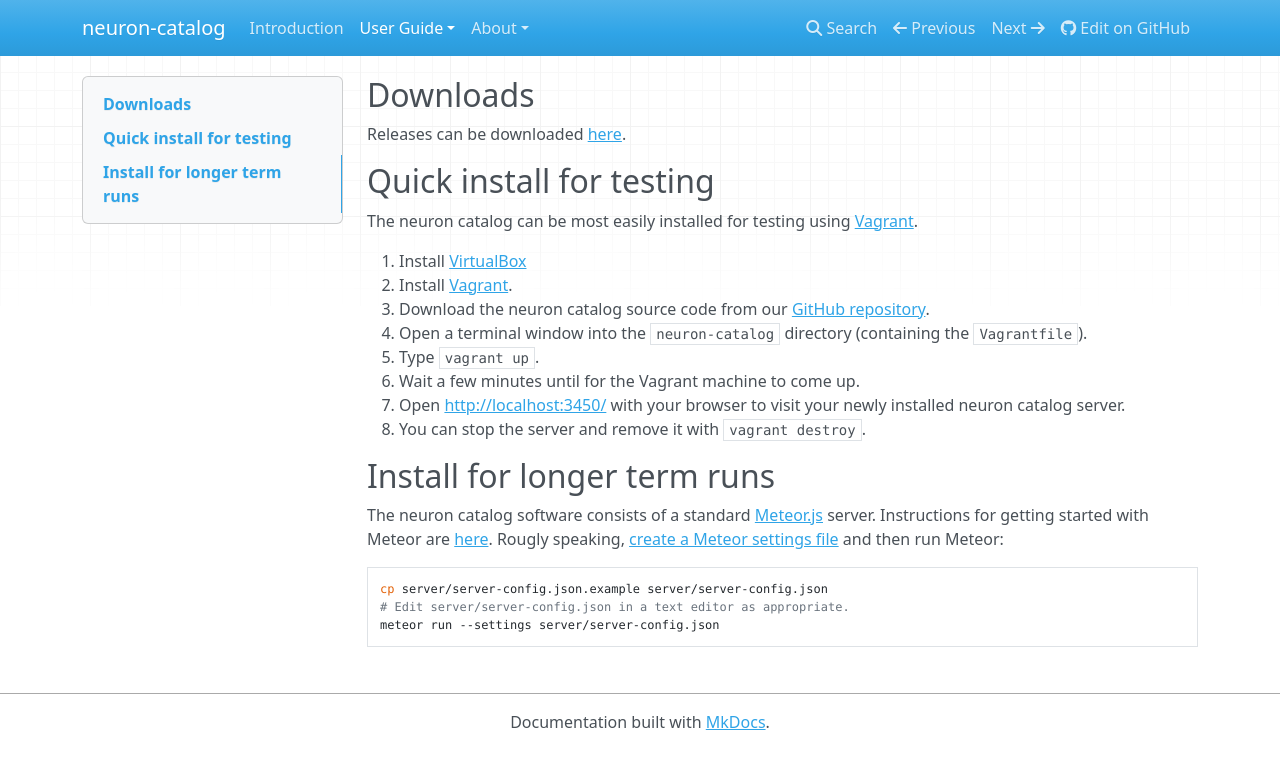
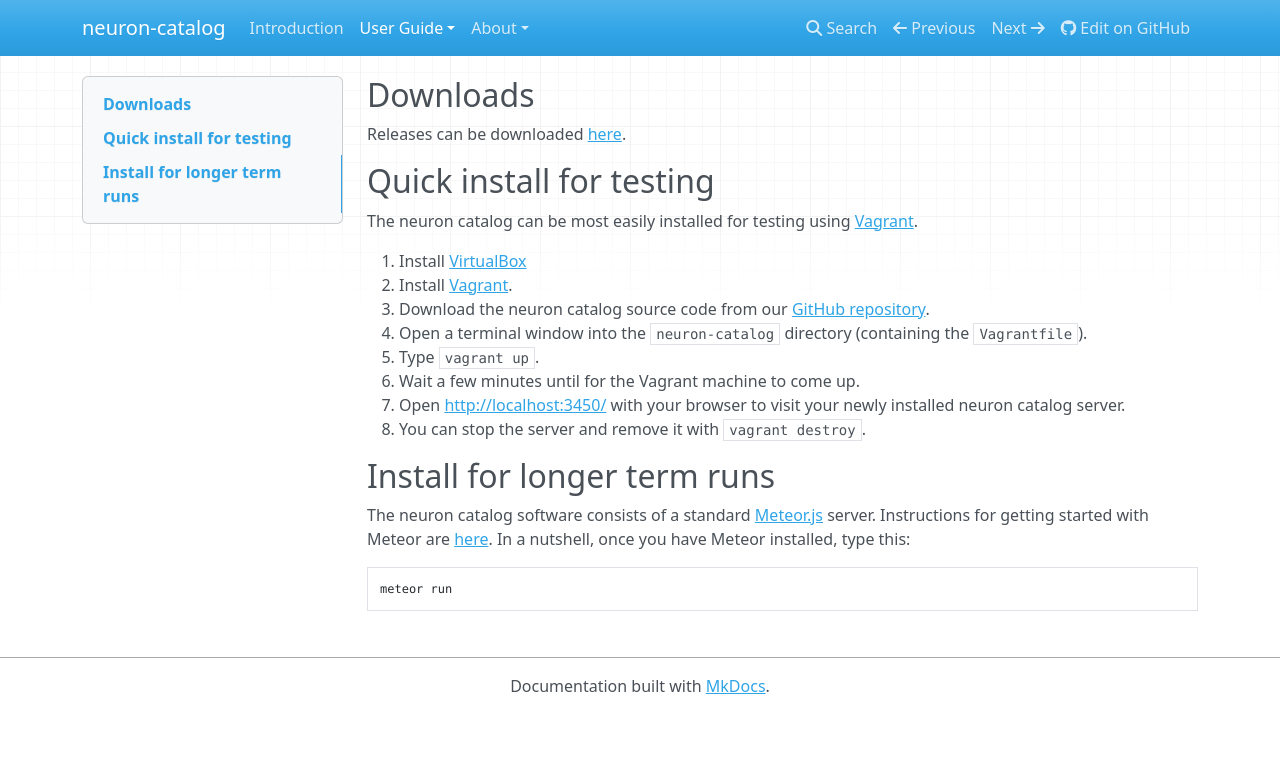
Before and after one commit to strawlab/neuron-catalog, an MkDocs documentation site: the page built from docs/installation.md, in a window 1280 px wide. Shown: the top 769 px of the page. Built offline with MkDocs 1.6.1, drawn with Linux system fonts in a browser that asks for light colours; nearby versions of some CDN libraries; old or Windows-style settings are respelled for this version of MkDocs.

Commit message:
do not mention Meteor.settings in docs anymore
They are not used, so there is no need to mention them.

````diff
--- a/docs/installation.md
+++ b/docs/installation.md
@@ -22,11 +22,9 @@
 The neuron catalog software consists of a standard
 [Meteor.js](https://www.meteor.com/) server. Instructions for getting
 started with Meteor are
-[here](http://docs.meteor.com/#/basic/quickstart). Rougly speaking,
-[create a Meteor settings file](settings.md) and then run Meteor:
+[here](http://docs.meteor.com/#/basic/quickstart). In a nutshell, once you have
+Meteor installed, type this:
 
 ```
-cp server/server-config.json.example server/server-config.json
-# Edit server/server-config.json in a text editor as appropriate.
-meteor run --settings server/server-config.json
+meteor run
 ```
--- a/mkdocs.yml
+++ b/mkdocs.yml
@@ -9,7 +9,6 @@
 - ['demo-mode.md', 'User Guide', 'Demonstration Mode']
 - ['installation.md', 'User Guide', 'Installation']
 - ['security.md', 'User Guide', 'Security']
-- ['settings.md', 'User Guide', 'Settings']
 - ['configuration.md', 'User Guide', 'Configuration']
 - ['specialization.md', 'User Guide', 'Species Specific Specializations']
 - ['credits.md', 'About', 'Credits']
````
Also changed, not shown: docs/settings.md (deleted, +0 -22 lines), docs/specialization.md (+3 -2 lines), 1 other file.
